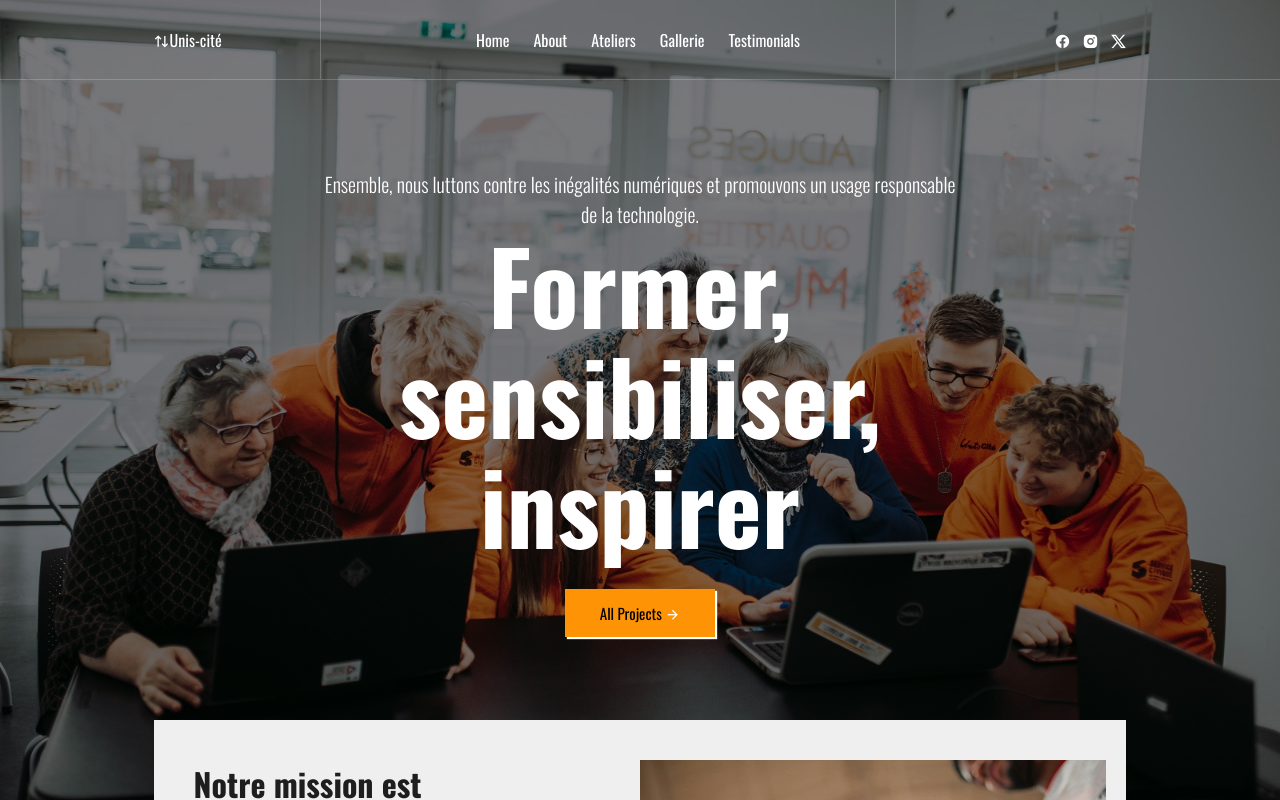
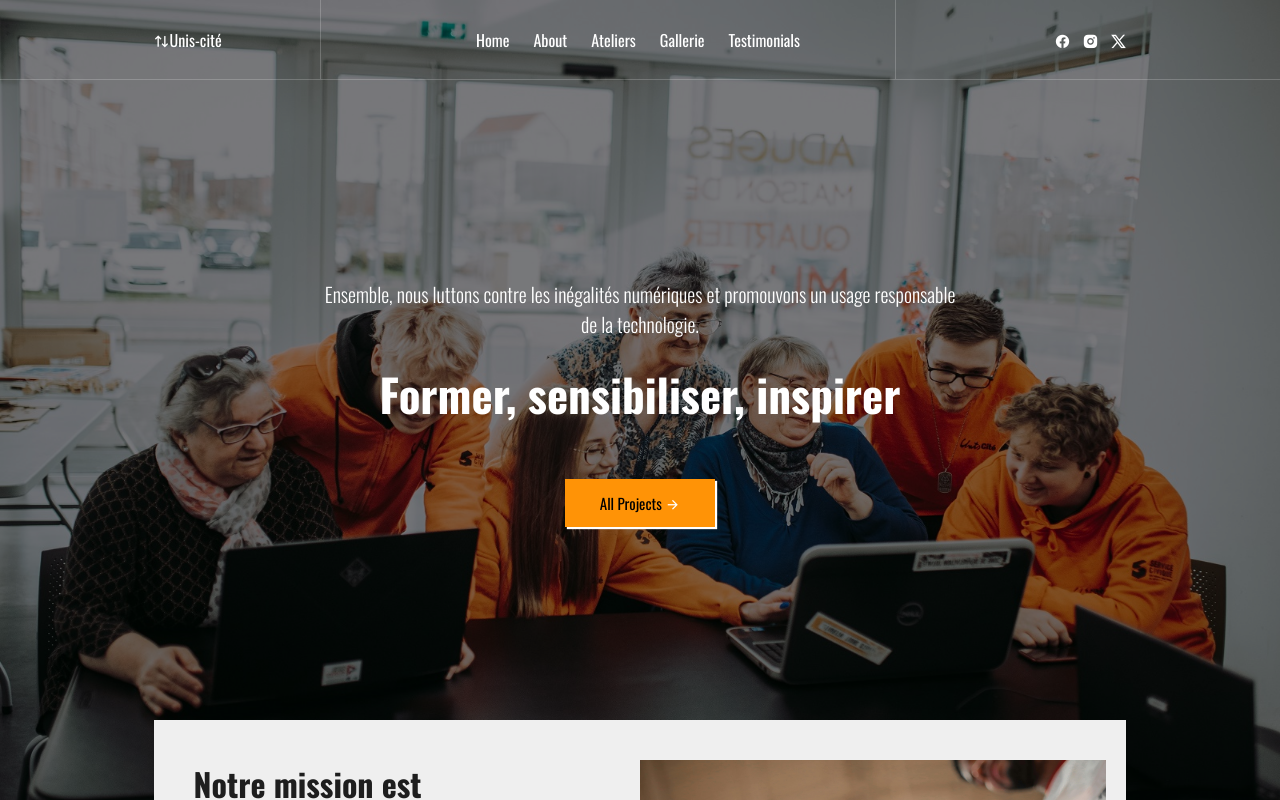
Before and after one commit to Tallia-Anne/uniscit-, a React (Vite) app: page / in a window 1280 px wide. Shown: the top 800 px of the page. Built offline with nearby package versions, Linux system fonts and the light colour scheme.

Commit message:
add atelier

```diff
--- a/src/Components/Header/Header.module.css
+++ b/src/Components/Header/Header.module.css
@@ -54,7 +54,7 @@ animation: anim_show_text 1s  forwards ease-in-out;
 }
 
 .header_wrapper .header_content h1 {
-font-size: 100px;
+font-size: 45px;
 line-height: 110px;
 opacity: 0;
 transform: translateY(-68px);
```
